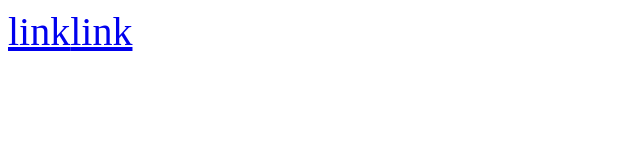
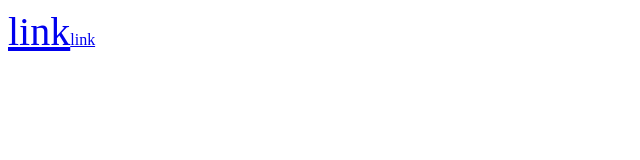
Before and after one commit to Kooding/react-study, a React (Create React App) app: page / in a window 1280 px wide. Shown: the top 160 px of the page, without its empty margins (0-640 px from the left). Built offline with nearby package versions, Linux system fonts and the light colour scheme.

Commit message:
03-3 정리

```diff
--- a/src/App.js
+++ b/src/App.js
@@ -1,5 +1,5 @@
 import React from "react";
-import Anchor from "./03-3.Props&State/Anchor";
+import Anchor from "./03-3.Props/Anchor";
 
 // class Parent extends React.Component {
 //   render() {
@@ -21,10 +21,10 @@ function App() {
   return (
     //number 타입으로 넘겨줘야할 size가 string으로 넘어갔을때 오류!
     <>
-      <Anchor path="./favicon.ico" blank={false} size={40}>
+      <Anchor path="./favicon.ico" blank size={40}>
         link
       </Anchor>
-      <Anchor blank={false} size={40}>
+      <Anchor blank size="40">
         link
       </Anchor>
     </>
```
Also changed, not shown: src/03-3.Props/Anchor.js (renamed from src/03-3.Props&State/Anchor.js), src/03-3.Props/README.md.
